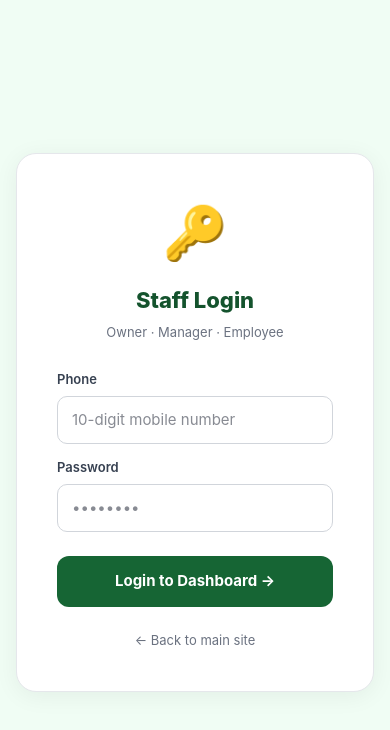
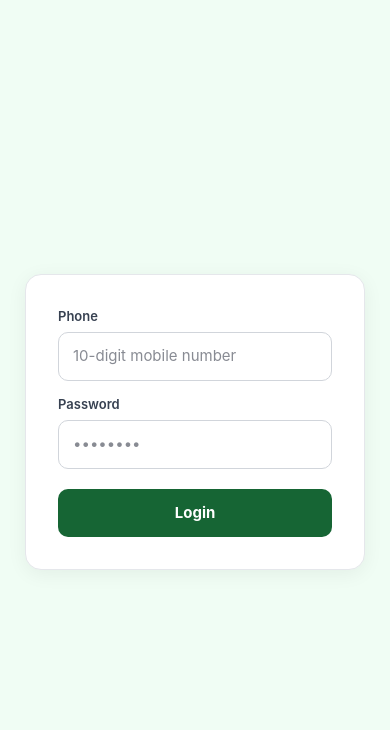
Before and after one commit to rajeshguntupalli59/Farm-Frontend, a Next.js app: page /admin in a window 390 px wide. Shown: the top 730 px of the page. Built offline with nearby package versions, Linux system fonts and the light colour scheme; no server answers.

Commit message:
Simplify admin login page to just phone, password and login button

```diff
--- a/app/admin/page.js
+++ b/app/admin/page.js
@@ -29,13 +29,8 @@ export default function AdminLoginPage() {
   }
 
   return (
-    <div style={{ minHeight: '100vh', background: '#f0fdf4', display: 'flex', alignItems: 'center', justifyContent: 'center', padding: '1rem' }}>
-      <div style={{ background: '#fff', borderRadius: 20, padding: '2.5rem', maxWidth: 400, width: '100%', border: '1px solid #e5e7eb', boxShadow: '0 4px 24px rgba(0,0,0,0.06)' }}>
-        <div style={{ textAlign: 'center', marginBottom: 28 }}>
-          <div style={{ fontSize: 52, marginBottom: 12 }}>🔑</div>
-          <h1 style={{ margin: 0, fontSize: 22, fontWeight: 800, color: '#14532d' }}>Staff Login</h1>
-          <p style={{ margin: '6px 0 0', fontSize: 13, color: '#6b7280' }}>Owner · Manager · Employee</p>
-        </div>
+    <div style={{ minHeight: '100vh', background: '#f0fdf4', display: 'flex', alignItems: 'center', justifyContent: 'center' }}>
+      <div style={{ background: '#fff', borderRadius: 16, padding: '2rem', width: 340, border: '1px solid #e5e7eb', boxShadow: '0 4px 20px rgba(0,0,0,0.06)' }}>
 
         {error && (
           <div style={{ background: '#fee2e2', color: '#dc2626', borderRadius: 8, padding: '10px 14px', fontSize: 13, marginBottom: 16 }}>
@@ -51,11 +46,12 @@ export default function AdminLoginPage() {
             value={phone}
             onChange={e => setPhone(e.target.value)}
             onKeyDown={e => e.key === 'Enter' && handleLogin()}
+            autoFocus
             style={{ width: '100%', boxSizing: 'border-box', border: '1px solid #d1d5db', borderRadius: 10, padding: '12px 14px', fontSize: 15, outline: 'none' }}
           />
         </div>
 
-        <div style={{ marginBottom: 24 }}>
+        <div style={{ marginBottom: 20 }}>
           <label style={{ fontSize: 13, fontWeight: 600, color: '#374151', display: 'block', marginBottom: 6 }}>Password</label>
           <input
             type="password"
@@ -70,14 +66,10 @@ export default function AdminLoginPage() {
         <button
           onClick={handleLogin}
           disabled={loading}
-          style={{ width: '100%', background: '#166534', color: '#fff', border: 'none', borderRadius: 12, padding: '14px', fontSize: 15, fontWeight: 700, cursor: loading ? 'default' : 'pointer', opacity: loading ? 0.7 : 1 }}
+          style={{ width: '100%', background: '#166534', color: '#fff', border: 'none', borderRadius: 10, padding: '13px', fontSize: 15, fontWeight: 700, cursor: loading ? 'default' : 'pointer', opacity: loading ? 0.7 : 1 }}
         >
-          {loading ? 'Logging in...' : 'Login to Dashboard →'}
+          {loading ? 'Logging in...' : 'Login'}
         </button>
-
-        <div style={{ marginTop: 20, textAlign: 'center' }}>
-          <a href="/" style={{ fontSize: 13, color: '#6b7280', textDecoration: 'none' }}>← Back to main site</a>
-        </div>
       </div>
     </div>
   )
```
